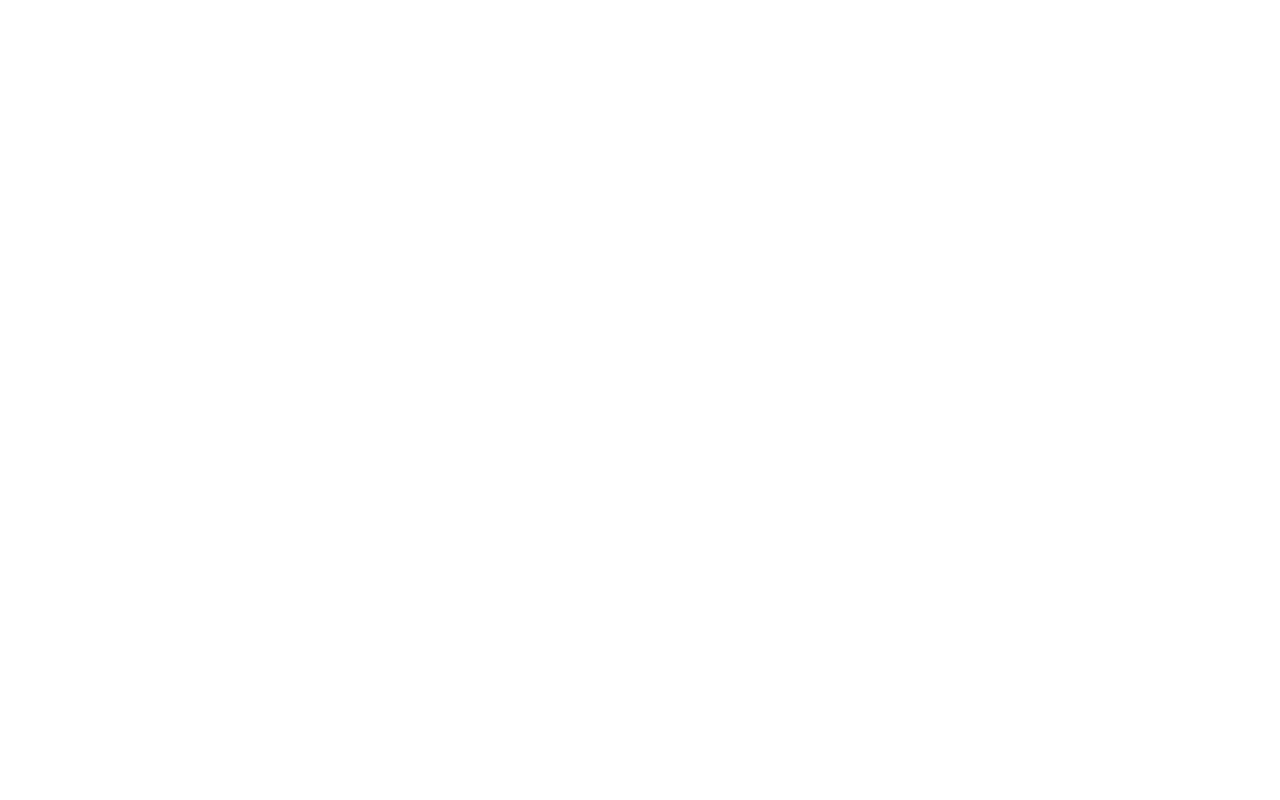
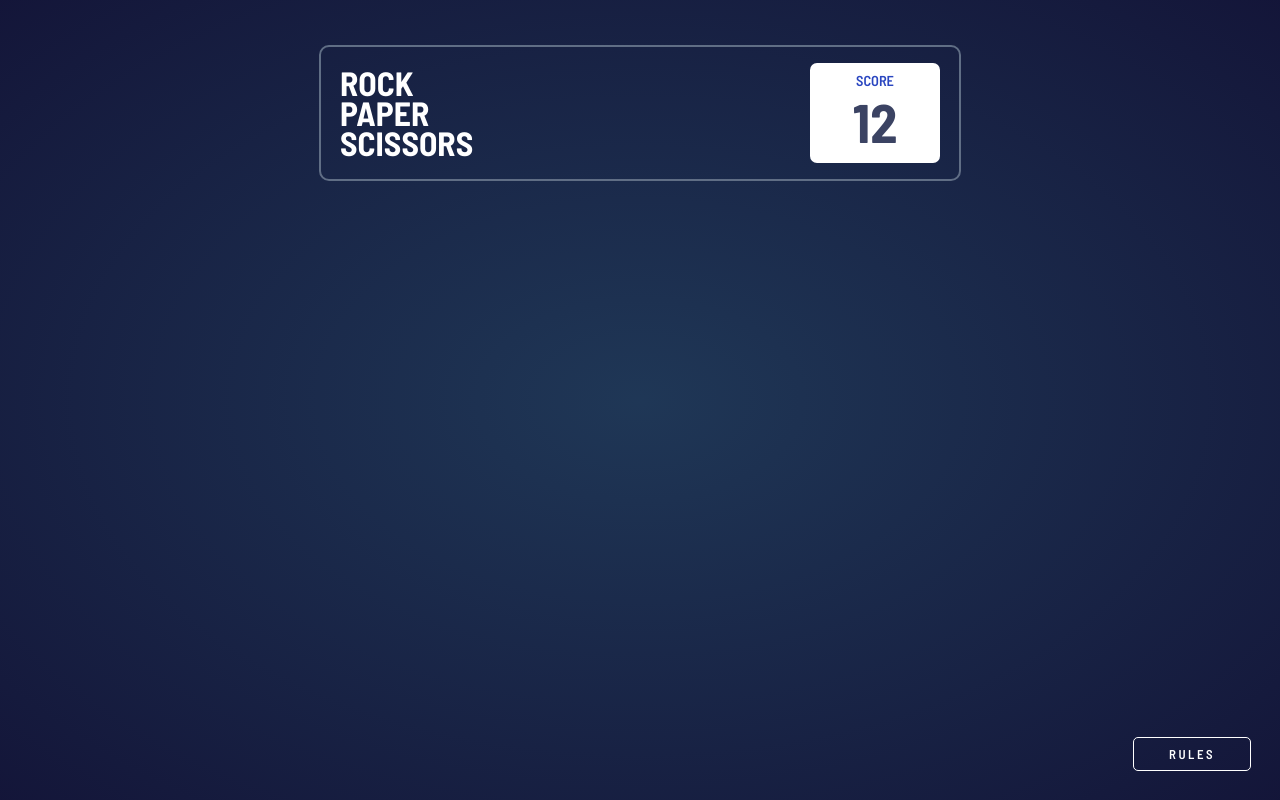
Before and after one commit to pedrohsouza20/rock-paper-scissors, a plain HTML site: page index.html in a window 1280 px wide. Drawn offline with Linux system fonts and the light colour scheme.

Commit message:
created header and button of roles

```diff
--- /dev/null
+++ b/css/general.css
@@ -0,0 +1,13 @@
+* {
+  font-family: "Barlow Semi Condensed";
+  padding: 0px;
+  margin: 0px;
+}
+
+h2 {
+  font-size: 3.4em;
+}
+
+.uppercase {
+  text-transform: uppercase;
+}
--- a/index.html
+++ b/index.html
@@ -13,6 +13,22 @@
     <title>Rock Paper Scissors Game</title>
   </head>
   <body>
+    <section class="main">
+      <div class="rules">
+        <button class="uppercase">rules</button>
+      </div>
+      <div class="header uppercase">
+        <div class="title">
+          <h3>Rock</h3>
+          <h3>Paper</h3>
+          <h3>Scissors</h3>
+        </div>
+        <div class="score">
+          <p>score</p>
+          <h2 class="score-points">12</h2>
+        </div>
+      </div>
+    </section>
     <script src="index.js"></script>
   </body>
 </html>
--- a/style.css
+++ b/style.css
@@ -0,0 +1,73 @@
+@import url("https://fonts.googleapis.com/css2?family=Barlow+Semi+Condensed:wght@600;700&display=swap");
+@import url("./css/general.css");
+
+.rules {
+  position: fixed;
+  bottom: 0;
+  right: 0;
+  margin: 0 1.8em 1.8em 0;
+}
+.rules button {
+  cursor: pointer;
+  font-size: 0.8em;
+  letter-spacing: 0.2em;
+  color: #fff;
+  border: 1px solid #fff;
+  border-radius: 5px;
+  background: transparent;
+  padding: 8px 35px;
+}
+
+.header {
+  display: flex;
+  justify-content: space-between;
+  align-items: center;
+  width: 600px;
+  margin: 0 auto;
+  border: 2px solid hsl(217, 16%, 45%);
+  border-radius: 10px;
+  padding: 1em 1.2em;
+  user-select: none;
+}
+
+.header .title {
+  font-size: 1.8em;
+  color: #fff;
+}
+
+.title h3 {
+  line-height: 0.9em;
+}
+
+.score {
+  height: 100px;
+  background: #fff;
+  width: 130px;
+  border-radius: 7px;
+  display: flex;
+  flex-direction: column;
+  align-items: center;
+  justify-content: center;
+}
+
+.score p {
+  color: hsl(229, 64%, 46%);
+  font-size: 0.9em;
+}
+
+.score h2 {
+  color: hsl(229, 25%, 31%);
+}
+
+.main {
+  height: calc(100vh - 90px);
+  max-height: 100vh;
+  padding: 45px;
+  overflow-y: hidden;
+}
+
+body {
+  background-image: radial-gradient(hsl(214, 47%, 23%), hsl(237, 49%, 15%));
+  background-repeat: no-repeat;
+  background-size: cover;
+}
```
